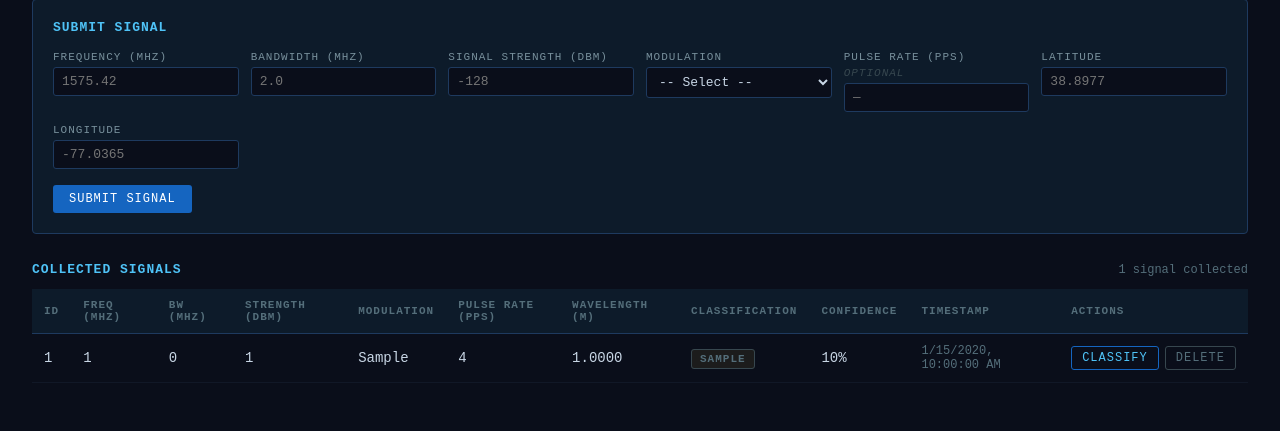
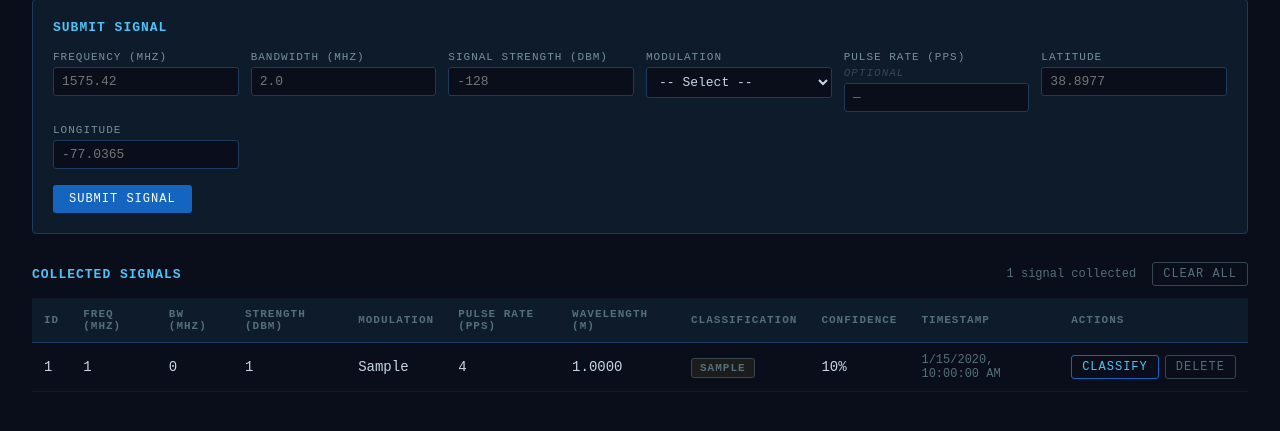
Before and after one commit to akkikishore5/Signal-Classifier, a Flask app: page / in a window 1280 px wide. Shown: the part 78-509 px from the top of the page. Run offline with Flask 3, Linux system fonts and the light colour scheme; tables that the repository leaves empty hold one stand-in row (values such as "Sample post").

Commit message:
Add frontend dashboard, clear script, and classifier updates

```diff
--- a/app/classifier.py
+++ b/app/classifier.py
@@ -192,7 +192,7 @@ def classify(signal):
     top3 = results[:3]
     top_name, top_pct = top3[0]
 
-    # Confidence thresholds — these mirror how a real analyst would communicate certainty
+    # Confidence thresholds
     if top_pct >= 70.0:
         status = "HIGH CONFIDENCE"
     elif top_pct >= 40.0:
@@ -200,7 +200,7 @@ def classify(signal):
     else:
         status = "UNKNOWN"
 
-    # Human-readable summary of the top 3 matches for the classification_notes field
+    # Summary of the top 3 matches
     notes = "Top 3: " + ", ".join(f"{name} ({pct}%)" for name, pct in top3)
 
     return {
--- a/app/models.py
+++ b/app/models.py
@@ -1,72 +1,56 @@
-# SQLAlchemy is an ORM (Object Relational Mapper) — it lets us define database
-# tables as Python classes and interact with them using Python instead of SQL.
+# import SQLAlchemy for ORM
 from flask_sqlalchemy import SQLAlchemy
 
-# datetime is used to automatically timestamp signals when they are created.
+# use datetime and zoneinfo to automatically timestamp signals
 from datetime import datetime
+from zoneinfo import ZoneInfo
 
-# Create the SQLAlchemy instance without binding it to a Flask app yet.
-# This pattern (sometimes called "lazy initialization") avoids circular imports —
-# app.py imports db from here, and routes.py also imports db from here.
-# The actual binding to the Flask app happens in app.py via db.init_app(app).
+# Create the SQLAlchemy instance
 db = SQLAlchemy()
 
 
-# Each class that inherits from db.Model becomes a database table.
-# SQLAlchemy reads the Column definitions below and creates the schema.
+# Create tables/schema
 class Signal(db.Model):
-    # __tablename__ sets the actual table name in the database.
-    # Without this, SQLAlchemy would default to "signal" (lowercase class name).
+    # set table name
     __tablename__ = "signals"
 
-    # Primary key — auto-incrementing integer, uniquely identifies each signal.
+    # Primary key
     id                   = db.Column(db.Integer, primary_key=True)
 
-    # Center frequency of the signal in megahertz. Required field.
+    # Frequency in megahertz. Required field.
     frequency_mhz        = db.Column(db.Float, nullable=False)
 
-    # Width of the frequency band the signal occupies. Required field.
+    # bandwidth in mhz Required field.
     bandwidth_mhz        = db.Column(db.Float, nullable=False)
 
-    # Received signal power in decibels relative to 1 milliwatt.
-    # Negative values are typical — e.g. -128 dBm is a very weak signal.
+    # RSignal power in decibels per milliwatt.
     signal_strength_dbm  = db.Column(db.Float, nullable=False)
 
-    # Modulation scheme — how data is encoded onto the carrier wave.
-    # Examples: BPSK, QPSK, AM, FM, PULSE, OFDM.
+    # Modulation scheme
     modulation           = db.Column(db.String(64), nullable=False)
 
-    # Pulses per second — only relevant for pulsed signals like radar.
-    # nullable=True means this column can be empty (continuous wave signals
-    # like GPS or FM radio don't have a pulse rate).
+    # Pulses per second (radar)
     pulse_rate_pps       = db.Column(db.Float, nullable=True)
 
-    # Physical wavelength in meters, derived from frequency using c = fλ.
-    # Always auto-calculated server-side — never accepted from the client.
+    # wavelength in meters
     wavelength_m         = db.Column(db.Float, nullable=False)
 
     # Geographic coordinates where the signal was collected.
     latitude             = db.Column(db.Float, nullable=False)
     longitude            = db.Column(db.Float, nullable=False)
 
-    # When the signal was submitted. default=datetime.utcnow (without calling
-    # it — no parentheses) tells SQLAlchemy to evaluate this at insert time,
-    # not when the class is defined.
-    timestamp            = db.Column(db.DateTime, default=datetime.utcnow, nullable=False)
+    # log when the signal was submitted
+    timestamp            = db.Column(db.DateTime, default=lambda: datetime.now(ZoneInfo("America/Chicago")), nullable=False)
 
-    # The following three fields are null until POST /signals/<id>/classify is called.
-
-    # The name of the best-matching signal profile (e.g. "GPS L1", "X-band Radar").
+    # The name of the best-matching signal profile
     classification       = db.Column(db.String(128), nullable=True)
 
     # Confidence percentage (0-100) from the classifier's weighted scoring.
     confidence_score     = db.Column(db.Float, nullable=True)
 
-    # Human-readable summary of the top 3 classification matches.
+    # Summary of the top 3 classification matches.
     classification_notes = db.Column(db.Text, nullable=True)
 
-    # Converts this database row into a plain Python dict so Flask can
-    # serialize it to JSON. Called in routes.py before jsonify().
     def to_dict(self):
         return {
             "id":                   self.id,
--- a/app/templates/index.html
+++ b/app/templates/index.html
@@ -253,7 +253,10 @@
     <!-- Signals Table -->
     <div class="table-header">
         <h2>Collected Signals</h2>
-        <span class="signal-count" id="signal-count"></span>
+        <div style="display:flex;align-items:center;gap:16px">
+            <span class="signal-count" id="signal-count"></span>
+            <button class="danger" onclick="clearAll()">Clear All</button>
+        </div>
     </div>
 
     <table id="signals-table">
@@ -393,6 +396,16 @@
         setTimeout(() => toast.classList.remove('show'), 2500);
     }
 
+    // ── Delete all signals ──
+    async function clearAll() {
+        const res  = await fetch('/signals');
+        const data = await res.json();
+        if (data.length === 0) { showToast('No signals to clear'); return; }
+        await Promise.all(data.map(s => fetch(`/signals/${s.id}`, { method: 'DELETE' })));
+        showToast(`Cleared ${data.length} signal${data.length !== 1 ? 's' : ''}`);
+        loadSignals();
+    }
+
     // Load signals when the page first opens
     loadSignals();
 </script>
```
Also changed, not shown: 2 other files.
